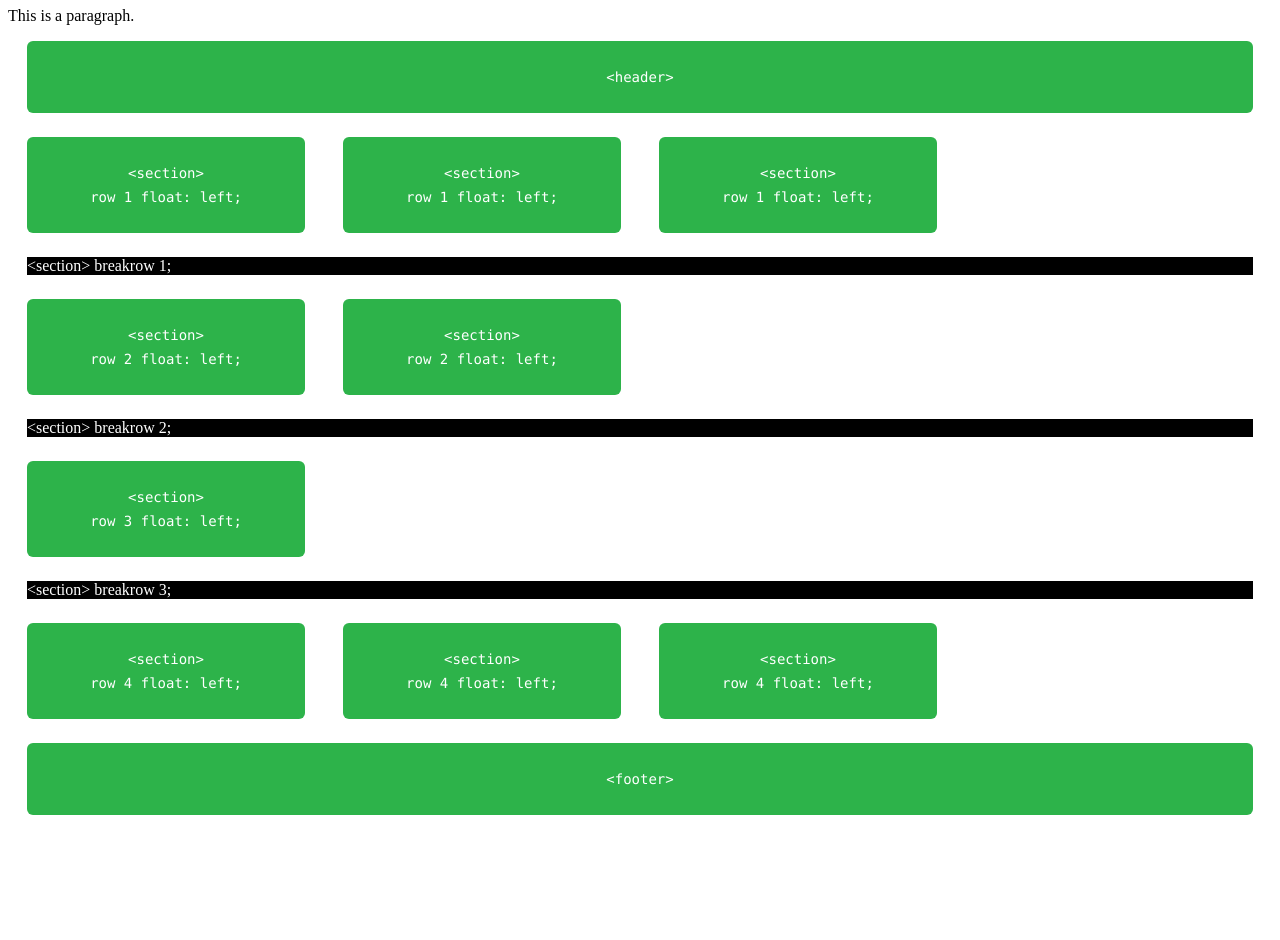
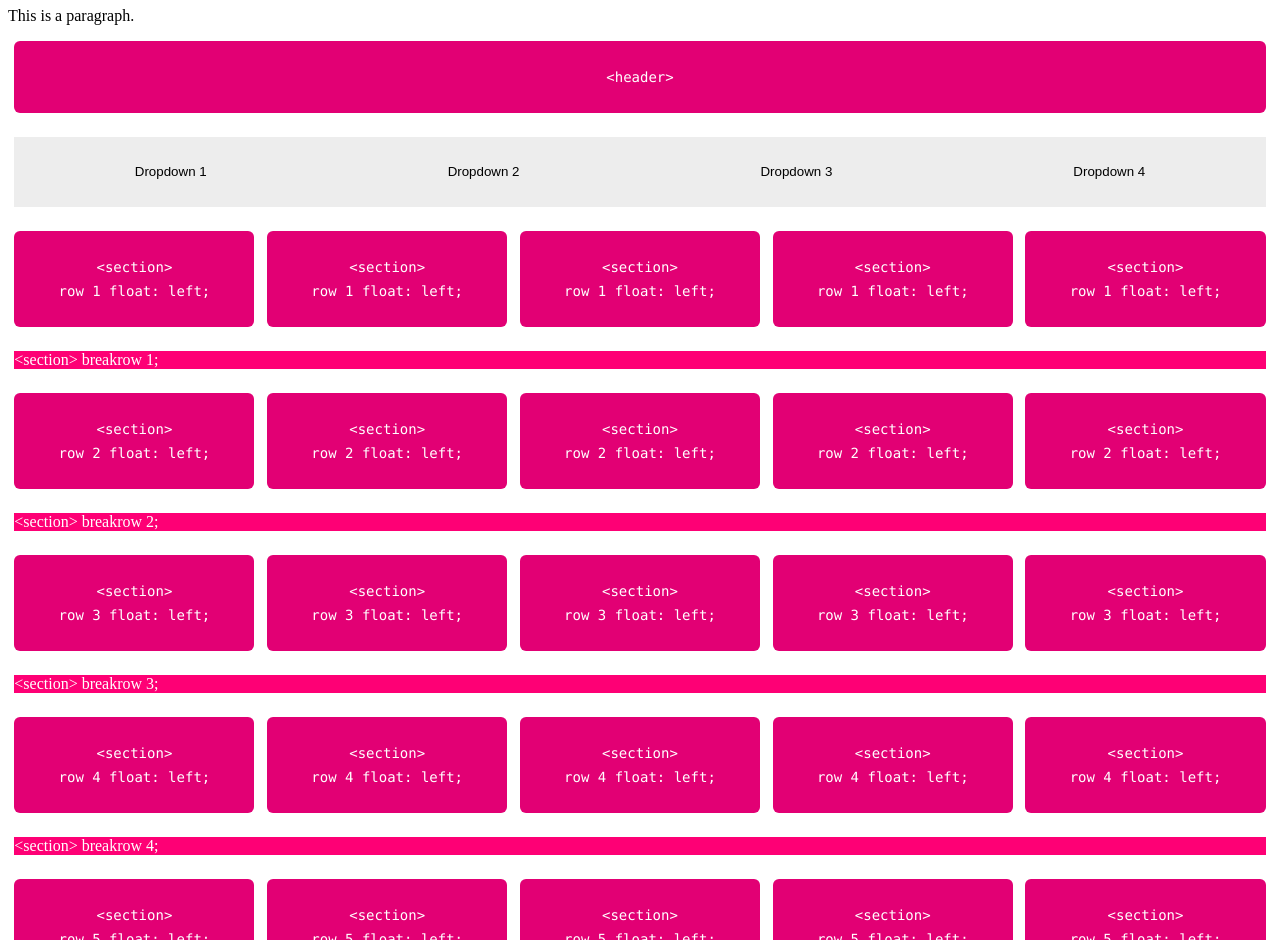
Before and after one commit to developer-attila-ladanyi/Software-Development-Basics-Spring-2022, a plain HTML site: page index.html in a window 1280 px wide. Shown: the part 73-1013 px from the top of the page. Before the commit the page ends 912 px from the top, so only its background shows below. Drawn offline with Linux system fonts and the light colour scheme.

Commit message:
CSS adjusting
I created a menu list and use colours and other CSS tricks.

```diff
--- a/index.html
+++ b/index.html
@@ -6,13 +6,60 @@
 </head>
 <body>
 
-<h1>This is a floating example</h1>
+<h1>This is a CSS floating example</h1>
 <p>This is a paragraph.</p>
 
 
 <header>
-    <code>&#60;header&#62;</code>
-  </header>
+  <code>&#60;header&#62;</code>
+</header>
+
+<div class="menusection">
+  <div class="dropdown">
+    <button class="dropbtn">Dropdown 1</button>
+    <div class="dropdown-content">
+      <a href="#">Link 11</a>
+      <a href="#">Link 12</a>
+      <a href="#">Link 13</a>
+    </div>
+  </div>
+  <div class="dropdown">
+    <button class="dropbtn">Dropdown 2</button>
+    <div class="dropdown-content">
+      <a href="#">Link 21</a>
+      <a href="#">Link 22</a>
+      <a href="#">Link 23</a>
+    </div>
+  </div>
+  <div class="dropdown">
+    <button class="dropbtn">Dropdown 3</button>
+    <div class="dropdown-content">
+      <a href="#">Link 31</a>
+      <a href="#">Link 32</a>
+      <a href="#">Link 33</a>
+    </div>
+  </div>
+  <div class="dropdown">
+    <button class="dropbtn">Dropdown 4</button>
+    <div class="dropdown-content">
+      <a href="#">Link 41</a>
+      <a href="#">Link 42</a>
+      <a href="#">Link 43</a>
+    </div>
+  </div>
+</div>
+
+  <div class="breakrow">
+
+  </div>
+
+  <section>
+    <code>&#60;section&#62; <br> row 1 float: left;</code>
+  </section>
+
+  <section>
+    <code>&#60;section&#62; <br> row 1 float: left;</code>
+  </section>
 
   <section>
     <code>&#60;section&#62; <br> row 1 float: left;</code>
@@ -39,11 +86,40 @@
     <code>&#60;section&#62; <br> row 2 float: left;</code>
   </section>
 
+  <section>
+    <code>&#60;section&#62; <br> row 2 float: left;</code>
+  </section>
+
+  <section>
+    <code>&#60;section&#62; <br> row 2 float: left;</code>
+  </section>
+
+  <section>
+    <code>&#60;section&#62; <br> row 2 float: left;</code>
+  </section>
+
+
 
 
   <div class="breakrow">
     &#60;section&#62; breakrow 2;
   </div>
+
+  <section>
+    <code>&#60;section&#62; <br> row 3 float: left;</code>
+  </section>
+
+  <section>
+    <code>&#60;section&#62; <br> row 3 float: left;</code>
+  </section>
+
+  <section>
+    <code>&#60;section&#62; <br> row 3 float: left;</code>
+  </section>
+
+  <section>
+    <code>&#60;section&#62; <br> row 3 float: left;</code>
+  </section>
 
   <section>
     <code>&#60;section&#62; <br> row 3 float: left;</code>
@@ -66,6 +142,38 @@
     <code>&#60;section&#62; <br> row 4 float: left;</code>
   </section>
 
+  <section>
+    <code>&#60;section&#62; <br> row 4 float: left;</code>
+  </section>
+
+  <section>
+    <code>&#60;section&#62; <br> row 4 float: left;</code>
+  </section>
+
+  <div class="breakrow">
+    &#60;section&#62;  breakrow 4;
+  </div>
+
+  <section>
+    <code>&#60;section&#62; <br> row 5 float: left;</code>
+  </section>
+
+  <section>
+    <code>&#60;section&#62; <br> row 5 float: left;</code>
+  </section>
+
+  <section>
+    <code>&#60;section&#62; <br> row 5 float: left;</code>
+  </section>
+
+  <section>
+    <code>&#60;section&#62; <br> row 5 float: left;</code>
+  </section>
+
+  <section>
+    <code>&#60;section&#62; <br> row 5 float: left;</code>
+  </section>
+
   <footer>
     <code>&#60;footer&#62;</code>
   </footer>
--- a/mystyle.css
+++ b/mystyle.css
@@ -1,5 +1,5 @@
 code {
-    background: #2db34a;
+    background: #e20074;
     border-radius: 6px;
     color: #fff;
     display: block;
@@ -11,16 +11,22 @@ code {
   section,
   aside,
   footer,
-  .breakrow {
-    margin: 0 1.5% 24px 1.5%;
+  .breakrow,
+  .dropbtn,
+  .menusection {
+    margin: 0 0.5% 24px 0.5%;
   }
   section {
     float: left;
-    width: 22%;
+    width: 19%;
+  }
+  section:hover {
+    transition: transform .2s; /* Animation */
+    transform: scale(1.5); /* (150% zoom - Note: if the zoom is too large, it will go outside of the viewport) */
   }
   .breakrow {
     clear: both;
-    background-color: black;
+    background-color: #fe0075;
     color: white;
     /*width: 22%;
     /*margin: 0 1.5% 24px 1.5%;*/
@@ -29,3 +35,89 @@ code {
     clear: both;
     /*margin-bottom: 0;*/
   }
+
+  /*  menu structure */
+
+  .menusection{
+    font-size: 0px;
+    border-radius: 6px;
+    box-sizing: border-box;
+  }
+
+  /* Style The Dropdown Button */
+  /*.dropbtn {
+    border-radius: 6px;
+    background-color: #4CAF50;
+    color: white;
+    width: 24%;
+    float: left;
+    border: none;
+    cursor: pointer;
+
+    font: 14px/24px "Source Code Pro", Inconsolata, "Lucida Console", Terminal, "Courier New", Courier;
+    padding: 24px 15px;
+    text-align: center;
+  }*/
+
+
+
+  /* Style The Dropdown Button */
+.dropbtn {
+  box-sizing: border-box;
+  float:left;
+  background-color: #ededed;
+  color: 161616;
+  /*padding: 16px;*/
+  /*font-size: 16px;*/
+  border: none;
+  cursor: pointer;
+  width: 100%;
+  height: 70px;
+  margin-left: 0px;
+  margin-right: 0px;
+  margin-bottom: 0px;
+
+}
+
+/* The container <div> - needed to position the dropdown content */
+.dropdown {
+  box-sizing: border-box;
+  display: inline-block;
+  width: 25%;
+  position: relative;
+
+}
+
+/* Dropdown Content (Hidden by Default) */
+.dropdown-content {
+  font-size: 16px;
+  display: none;
+  position: absolute;
+  /*top: 280px;*/
+  top: 70px;  /* this is the height of the button!!!*/
+  background-color: #f9f9f9;
+  min-width: 160px;
+  box-shadow: 0px 8px 16px 0px rgba(0,0,0,0.2);
+  z-index: 1;
+}
+
+/* Links inside the dropdown */
+.dropdown-content a {
+  color: black;
+  padding: 12px 16px;
+  text-decoration: none;
+  display: block;
+}
+
+/* Change color of dropdown links on hover */
+.dropdown-content a:hover {background-color: #f1f1f1}
+
+/* Show the dropdown menu on hover */
+.dropdown:hover .dropdown-content {
+  display: block;
+}
+
+/* Change the background color of the dropdown button when the dropdown content is shown */
+.dropdown:hover .dropbtn {
+  background-color: #ff1493;
+}
```
